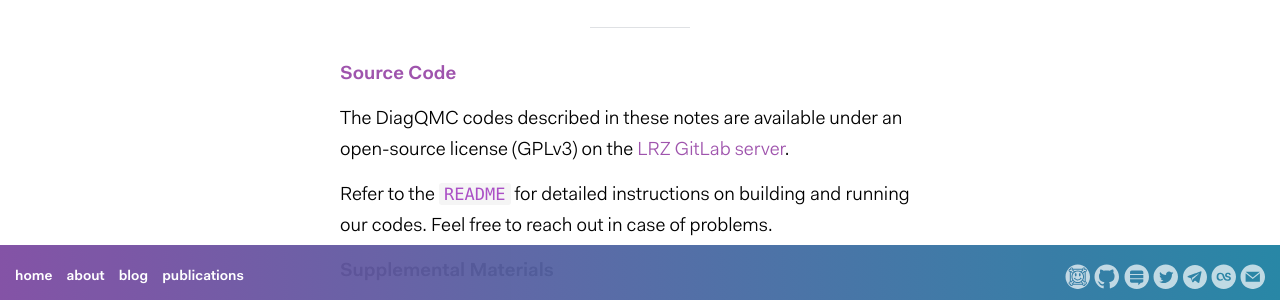
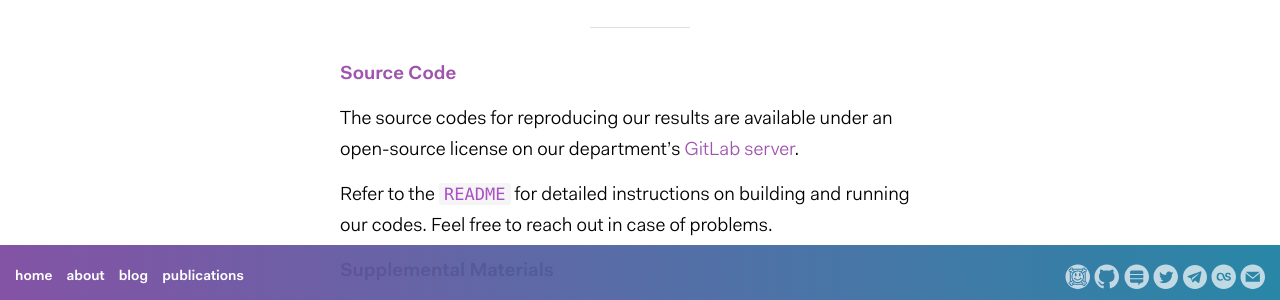
Before and after one commit to jgreitemann/jgreitemann.github.io, a Jekyll site: the page built from _publications/1804.08557.md, in a window 1280 px wide. Shown: the part 591-891 px from the top of the page. Built offline with Jekyll 4.4.1, drawn with Linux system fonts in a browser that asks for light colours; nearby versions of some CDN libraries; comment, search, counter and statistics services are not loaded.

Commit message:
Updated wrong source code link

```diff
--- a/_publications/1804.08557.md
+++ b/_publications/1804.08557.md
@@ -11,8 +11,8 @@ math-enabled: true
 
 ## [Source Code][1]
 
-The DiagQMC codes described in these notes are available under an open-source
-license (GPLv3) on the [LRZ GitLab server][1].
+The source codes for reproducing our results are available under an open-source
+license on our department's [GitLab server][1].
 
 Refer to the [`README`][2] for detailed instructions on building and running our
 codes. Feel free to reach out in case of problems.
@@ -37,6 +37,6 @@ the paper:
 * $$I_h$$: block structure (TXT + PNG), decoded coefficients of order parameter
   tensor.
 
-[1]: https://gitlab.lrz.de/Lode.Pollet/LecturesDiagrammaticMonteCarlo
-[2]: https://gitlab.lrz.de/Lode.Pollet/LecturesDiagrammaticMonteCarlo/blob/master/README.md
+[1]: https://gitlab.physik.uni-muenchen.de/LDAP_ls-schollwoeck/svm-order-params
+[2]: https://gitlab.physik.uni-muenchen.de/LDAP_ls-schollwoeck/svm-order-params/blob/master/README.md
 [3]: /assets/misc/SVM-data.tar.xz
```
